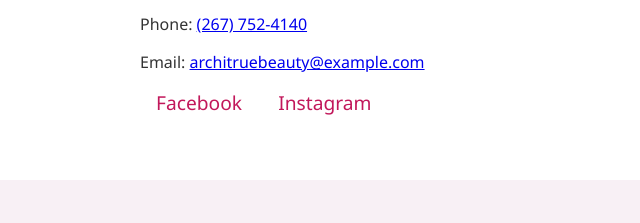
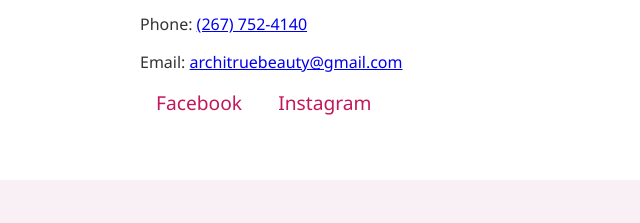
Before and after one commit to Mitanaya/slist, a plain HTML site: page index.html in a window 1280 px wide. Shown: the part 2854-3077 px from the top of the page, 0-640 px from the left. Drawn offline with Linux system fonts and the light colour scheme.

Commit message:
Update index.html

```diff
--- a/index.html
+++ b/index.html
@@ -203,7 +203,7 @@
   <section id="contact">
     <h2>Contact & Social</h2>
     <p>Phone: <a href="tel:+12677524140">(267) 752-4140</a></p>
-    <p>Email: <a href="mailto:architruebeauty@example.com">architruebeauty@example.com</a></p>
+    <p>Email: <a href="mailto:architruebeauty@gmail.com">architruebeauty@gmail.com</a></p>
     <div class="social-links">
       <a href="https://www.facebook.com/Archi151/" target="_blank">Facebook</a>
       <a href="https://www.instagram.com/architruebeauty" target="_blank">Instagram</a>
```
